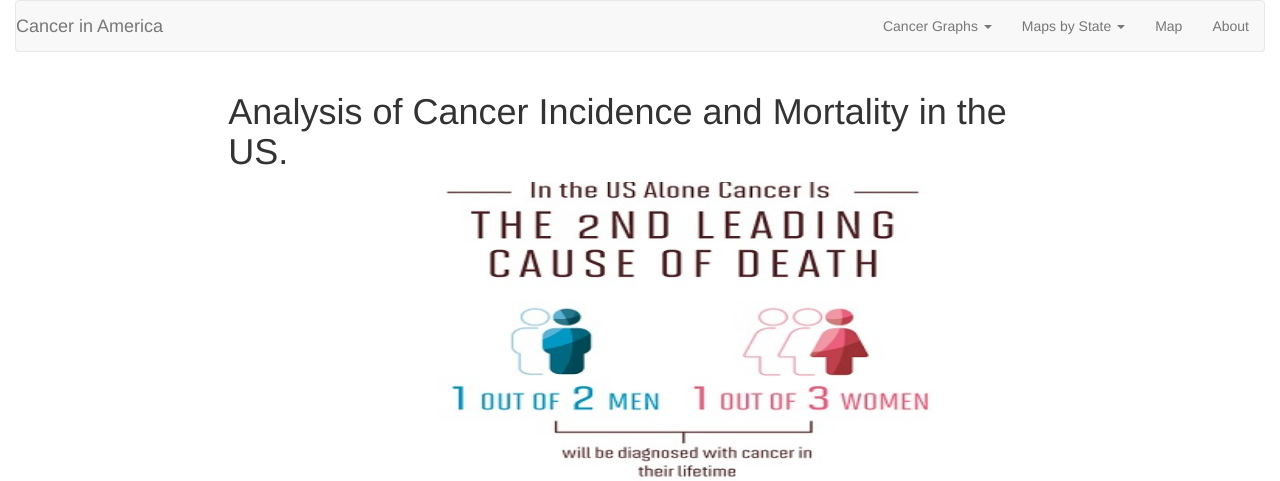
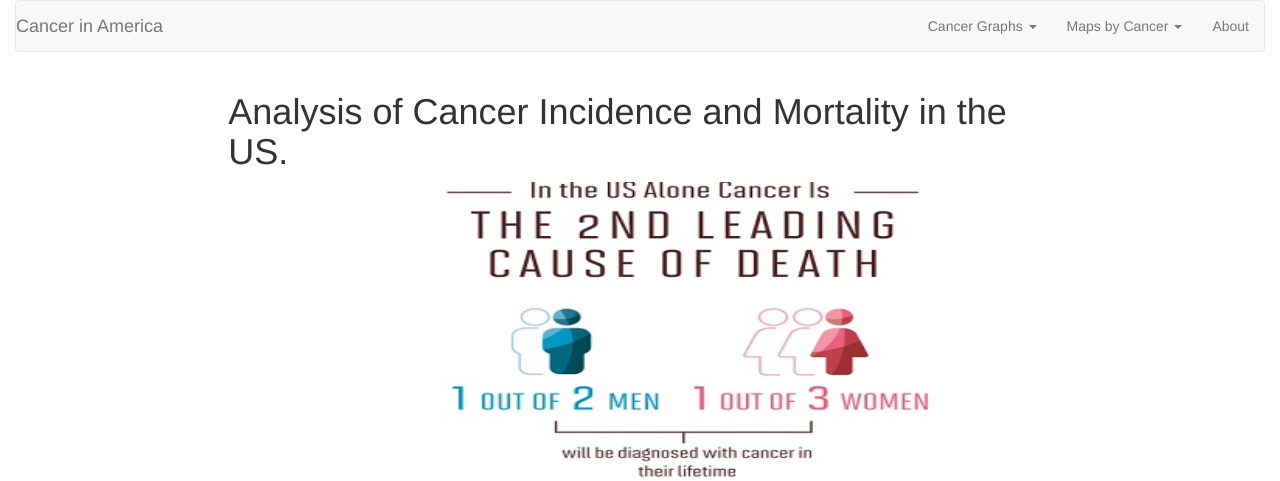
Before and after one commit to shahzina/Cancer-In-America, a Flask app: page / in a window 1280 px wide. Shown: the top 481 px of the page. Run offline with Flask 2, Linux system fonts and the light colour scheme; some libraries are stand-ins or nearby versions.

Commit message:
minor changes

```diff
--- a/templates/about.html
+++ b/templates/about.html
@@ -65,7 +65,7 @@
               </li>
               <!-- for maps -->
               <li class="dropdown">
-                <a href="#" class="dropdown-toggle" data-toggle="dropdown" role="button" aria-haspopup="true" aria-expanded="false">Maps by State <span class="caret"></span></a>
+                <a href="#" class="dropdown-toggle" data-toggle="dropdown" role="button" aria-haspopup="true" aria-expanded="false">Maps by Cancer <span class="caret"></span></a>
                 <ul class="dropdown-menu">
                   <li><a href="http://127.0.0.1:5000/breastcancer"> Breast Cancer </a></li>
                   <li> <a href = "http://127.0.0.1:5000/coloncancer"> Colon Cancer </a></li>
@@ -76,7 +76,7 @@
 
                 </ul>
               </li>
-              <li><a href="http://localhost:5000/map">Map</a></li>
+              <!-- <li><a href="http://localhost:5000/map">Map</a></li> -->
               <li><a href="http://localhost:5000/about">About</a></li>
             </ul>
           </div>
--- a/templates/index.html
+++ b/templates/index.html
@@ -66,7 +66,7 @@
               </li>
               <!-- for maps -->
               <li class="dropdown">
-                <a href="#" class="dropdown-toggle" data-toggle="dropdown" role="button" aria-haspopup="true" aria-expanded="false">Maps by State <span class="caret"></span></a>
+                <a href="#" class="dropdown-toggle" data-toggle="dropdown" role="button" aria-haspopup="true" aria-expanded="false">Maps by Cancer <span class="caret"></span></a>
                 <ul class="dropdown-menu">
                   <li><a href="http://127.0.0.1:5000/breastcancer"> Breast Cancer </a></li>
                   <li> <a href = "http://127.0.0.1:5000/coloncancer"> Colon Cancer </a></li>
@@ -78,7 +78,7 @@
 
                 </ul>
               </li>
-              <li><a href="http://localhost:5000/map">Map</a></li>
+              <!-- <li><a href="http://localhost:5000/map">Map</a></li> -->
               <li><a href="http://localhost:5000/about">About</a></li>
             </ul>
           </div>
```
